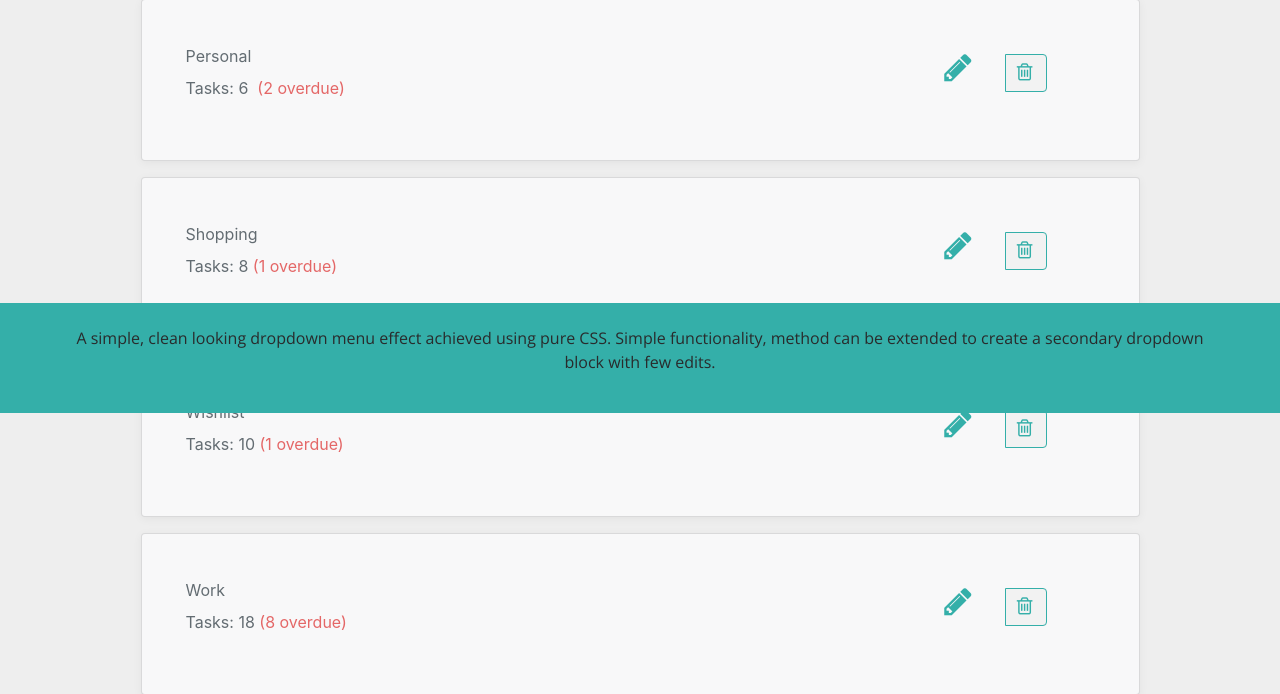
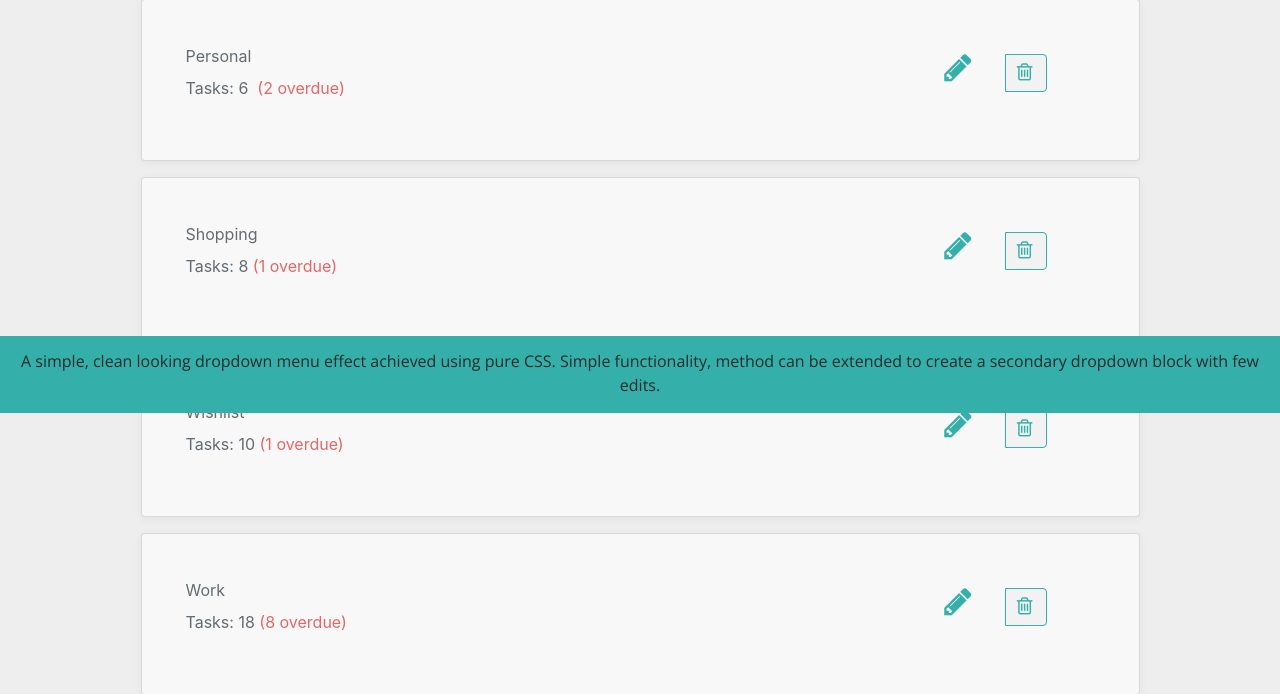
Before and after one commit to jetamartin/taskItApp, a PHP site: page /manageTask.html in a window 1280 px wide. Shown: the part 387-1081 px from the top of the page. Run offline with PHP 8.4, Linux system fonts and the light colour scheme; some libraries are stand-ins or nearby versions.

Commit message:
Enhancement: reduced the height of the footer

```diff
--- a/css/style.css
+++ b/css/style.css
@@ -1075,16 +1075,18 @@ input[name=taskCompleteStatus] {
 	}
 
 	footer {
+		z-index: 999;
 		position: fixed;
 		bottom: 0;
 		width: 100%;
-		padding: 1% 5%;
+/*		padding: 1% 2%;*/
+		padding-top: 1%;
 		background-color: #34AFA9;
 		font-family: "Open Sans", sans-serif;
 	}
 
 	footer p {
-		padding: 10px 0px;
+/*		padding: 5px 0px;*/
 		text-align: center;
 	}
 
--- a/index.html
+++ b/index.html
@@ -715,7 +715,7 @@
 
 <!--	END MANAGE TASK SECTION-->
 	<footer>
-		<p>A simple, clean looking dropdown menu effect achieved using pure CSS. Simple functionality, method can be extended to create a secondary dropdown block with few edits.</p>
+		<p>This is where ads will be displayed.</p>
 	</footer>
 
 	<script src="https://code.jquery.com/jquery-3.2.1.slim.min.js" integrity="sha384-KJ3o2DKtIkvYIK3UENzmM7KCkRr/rE9/Qpg6aAZGJwFDMVNA/GpGFF93hXpG5KkN" crossorigin="anonymous"></script>
```
